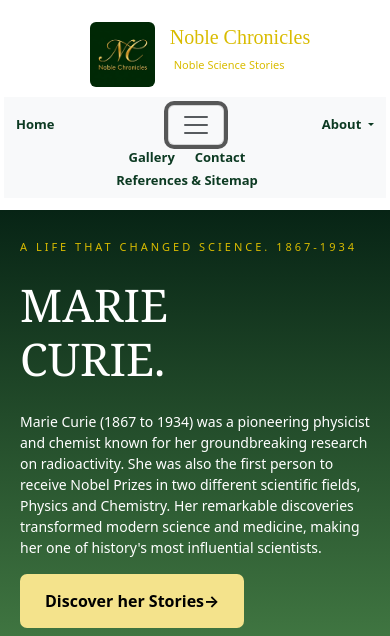
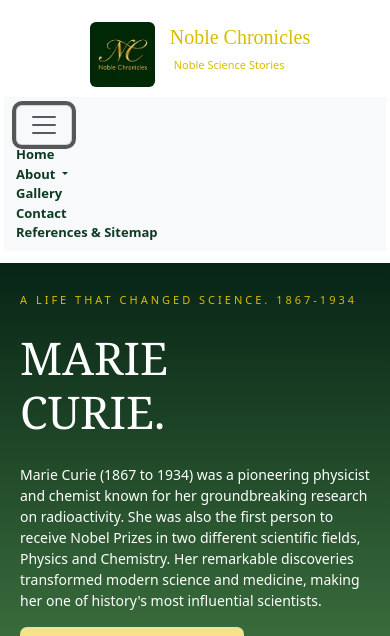
Before and after one commit to hasnataptech-dev/E-project, a plain HTML site: page index.html in a window 390 px wide. Both pictures are taken after a click on the button "Toggle navigation". Shown: the top 636 px of the page. Drawn offline with nearby package versions, Linux system fonts and the light colour scheme.

Commit message:
Project done.

```diff
--- a/home.css
+++ b/home.css
@@ -67,8 +67,8 @@ nav ul a{
 list-style: none;
 gap: 30px;
 display: flex;
-font-family: 'Times New Roman', Times, serif;
 color: rgb(5, 73, 5);
+text-align: left;
 }
 nav div{
 font-size: 15px;
@@ -525,22 +525,34 @@ footer h6 {
         justify-content: center;
         padding: 10px;
         margin: 0;
+        text-align: left;
     }
 
-    .nav-links {
+    .navbar-link {
         display: flex;
         flex-wrap: wrap;
-        justify-content: center;
+        text-align: left;
         gap: 12px;
-        margin: 0;
-        padding: 10px;
+        align-items: center;
+    }
+
+    .nav-link{
+        text-align: left;
     }
 
     .navbar a {
         font-size: 13px;
     }
 
-    /* FIRST BANNER */
+    .navbar .dropdown-menu{
+        position: static;
+        border: none;
+        box-shadow: none;
+        background: transparent;
+        padding-left: 20px;
+    }
+
+
     .banner1 {
         flex-direction: column;
         width: 100%;
--- a/index.html
+++ b/index.html
@@ -19,10 +19,13 @@
         </div>
     <nav class="navbar navbar-expand-lg bg-body-tertiary">
   <div class="container-fluid">
-    <a class="navbar-brand" href="#">Home</a>
     <button class="navbar-toggler" type="button" data-bs-toggle="collapse" data-bs-target="#navbarScroll" aria-controls="navbarScroll" aria-expanded="false" aria-label="Toggle navigation">
       <span class="navbar-toggler-icon"></span>
     </button>
+    <div class="collapse navbar-collapse" id="navbarScroll">
+    <li>
+    <a class="navbar-link" href="#">Home</a>
+    </li>
     <li class="nav-item dropdown">
       <a class="nav-link dropdown-toggle" href="#" role="button" data-bs-toggle="dropdown" aria-expanded="false">
         About
@@ -35,15 +38,16 @@
         <li><a class="dropdown-item" href="books.html">Books & Works</a></li>
       </ul>
     </li>
-    <div class="collapse navbar-collapse" id="navbarScroll">
-      <a class="navbar-brand" href="gallery.html">Gallery</a>
+    <li class="nav-item">
+      <a class="navbar-link" href="gallery.html">Gallery</a>
+      </li>
+      <li class="nav-item">
+        <a class="navbar-link" href="contact.html">Contact</a>
+      </li>
+      <li class="nav-item">
+      <a class="navbar-link" href="sitemap.html">References & Sitemap</a>
+      </li>
 
-        <a class="navbar-brand" href="contact.html">Contact</a>
-
-    <div class="collapse navbar-collapse" id="navbarScroll">
-      <a class="navbar-brand" href="sitemap.html">References & Sitemap</a>
-
-      </ul>
     </div>
   </div>
 </nav>
@@ -129,6 +133,7 @@ Her remarkable discoveries transformed modern science and medicine, making her o
     </div>
 </div>
 </section>
+
 <!-- Footer start -->
 <footer id="footer" class="text-center text-lg-start">
 
```
